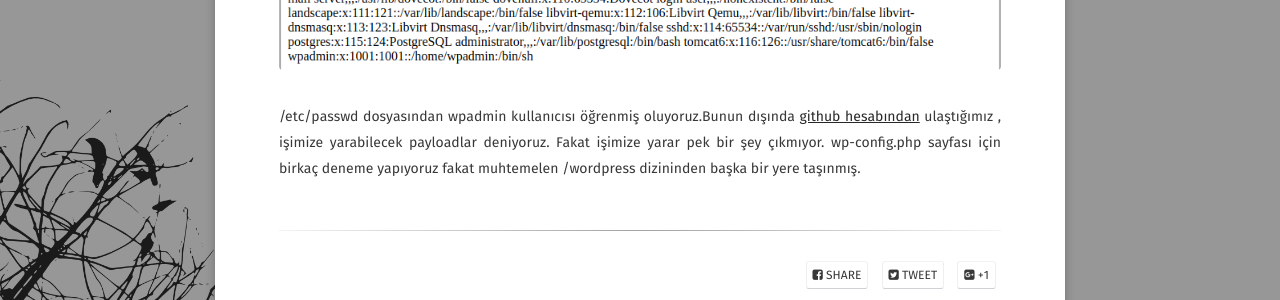
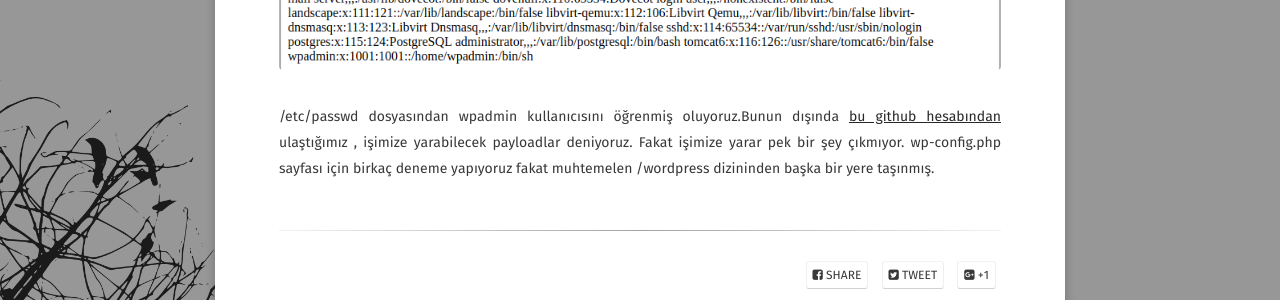
Before and after one commit to burcudemiralp/burcudemiralp.github.io, a Jekyll site: the page built from _posts/2018-06-07-Quaoar-Writeup.md, in a window 1280 px wide. Shown: the part 1807-2107 px from the top of the page. Built offline with Jekyll 4.4.1, drawn with Linux system fonts in a browser that asks for light colours; some web fonts are replaced.

Commit message:
Update 2018-06-07-Quaoar-Writeup.md

```diff
--- a/_posts/2018-06-07-Quaoar-Writeup.md
+++ b/_posts/2018-06-07-Quaoar-Writeup.md
@@ -29,4 +29,4 @@
 <figure >
     <img src="/assets/img/quaoralfi.png">
 </figure>
-/etc/passwd dosyasından wpadmin kullanıcısı öğrenmiş oluyoruz.Bunun dışında [github hesabından](https://github.com/swisskyrepo/PayloadsAllTheThings/tree/master/File%20Inclusion%20-%20Path%20Traversal) ulaştığımız , işimize yarabilecek payloadlar deniyoruz. Fakat işimize yarar pek bir şey çıkmıyor. wp-config.php sayfası için birkaç deneme yapıyoruz fakat muhtemelen /wordpress dizininden başka bir yere taşınmış.
+/etc/passwd dosyasından wpadmin kullanıcısını öğrenmiş oluyoruz.Bunun dışında [bu github hesabından](https://github.com/swisskyrepo/PayloadsAllTheThings/tree/master/File%20Inclusion%20-%20Path%20Traversal) ulaştığımız , işimize yarabilecek payloadlar deniyoruz. Fakat işimize yarar pek bir şey çıkmıyor. wp-config.php sayfası için birkaç deneme yapıyoruz fakat muhtemelen /wordpress dizininden başka bir yere taşınmış.
```
